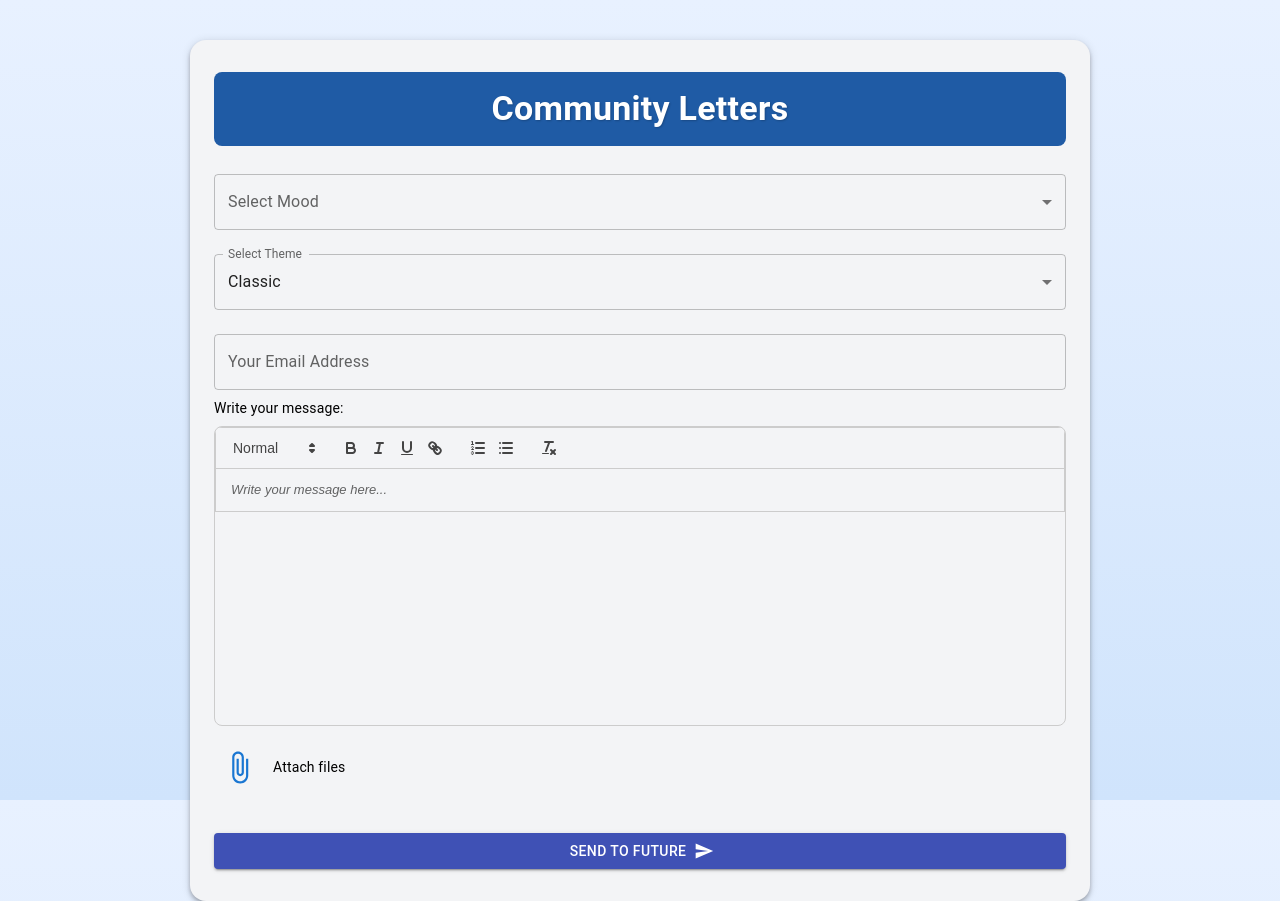
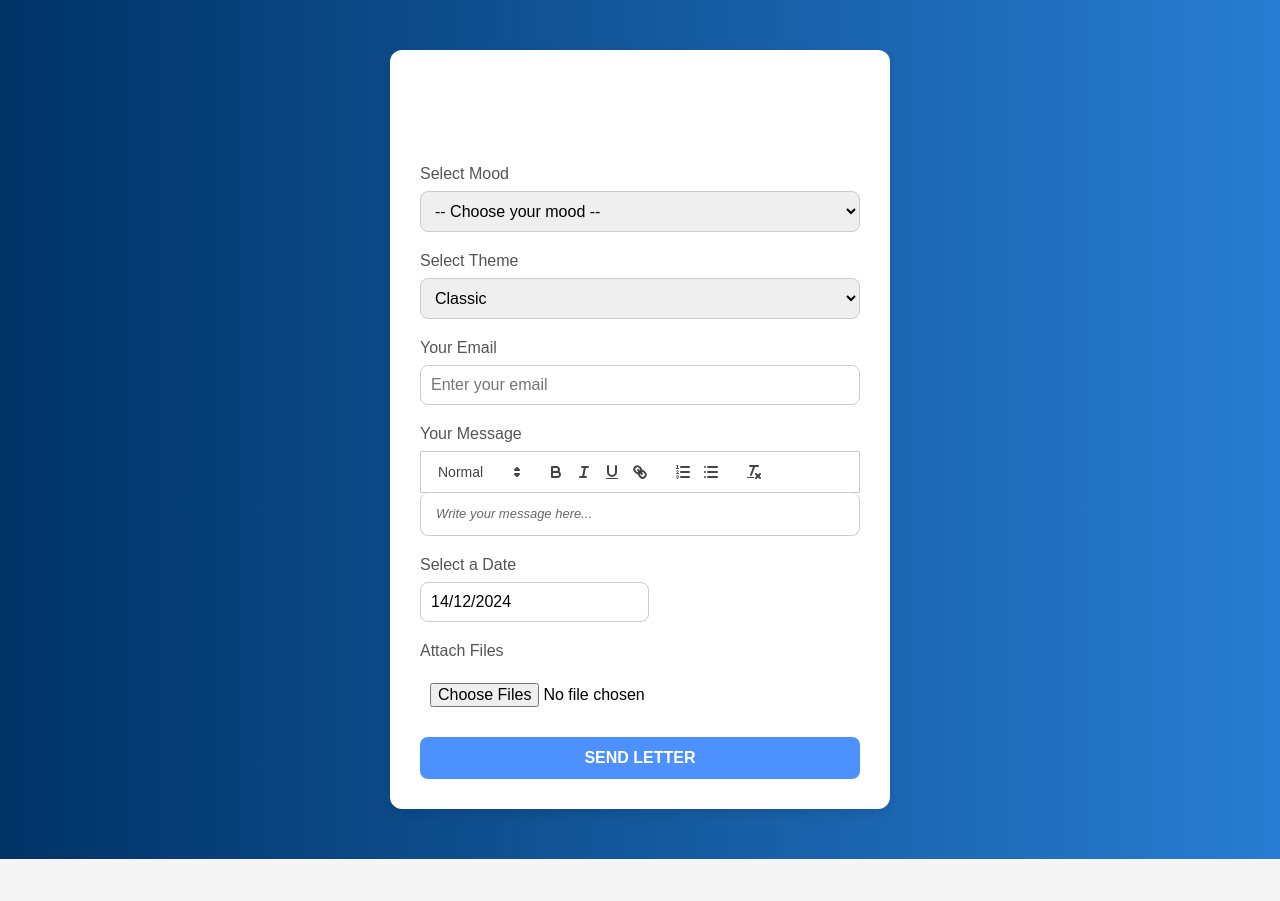
Before and after one commit to vecodesh/Time-Capsule, a React (Create React App) app in the folder my-react-app/: page /write-letter in a window 1280 px wide. After the commit the page ends 859 px from the top, so only its background shows below. Built offline with nearby package versions, Linux system fonts and the light colour scheme.

Commit message:
Added date picker in letter writer and made some change in css and community page error correction

```diff
--- a/my-react-app/package.json
+++ b/my-react-app/package.json
@@ -8,7 +8,9 @@
     "@mui/icons-material": "^6.2.0",
     "@mui/material": "^6.2.0",
     "cra-template": "1.2.0",
+    "date-fns": "^4.1.0",
     "react": "^18.3.1",
+    "react-datepicker": "^7.5.0",
     "react-dom": "^18.3.1",
     "react-icons": "^5.4.0",
     "react-quill": "^2.0.0",
--- a/my-react-app/src/App.js
+++ b/my-react-app/src/App.js
@@ -6,7 +6,8 @@ import SignupPage from "./components/SignupPage";
 import HomePage from "./components/HomePage";
 import WriteLetter from "./components/WriteLetter";
 import Achievements from "./components/Achievements";
-import "./App.css";
+import CommunityPage from "./components/CommunityPage";
+import "./App.css";  // Import main CSS for App
 
 const App = () => {
   return (
@@ -18,6 +19,7 @@ const App = () => {
               <Route path="/home" element={<HomePage />} />
               <Route path="/write-letter" element={<WriteLetter />} />
               <Route path="/achievements" element={<Achievements />} />
+              <Route path="/community" element={<CommunityPage />} />
           </Routes>
       </Router>
   );
--- a/my-react-app/src/components/CommunityPage.js
+++ b/my-react-app/src/components/CommunityPage.js
@@ -12,8 +12,8 @@ const CommunityPage = () => {
 
             const generatedLetters = data.results.map((user, index) => ({
                 id: index + 1,
-                userName: `${user.name.first} ${user.name.last}`,
-                snippet: `Stay positive and keep striving! - ${user.name.first}`,
+                userName: `${user.name.first} ${user.name.last}`, // Fixed
+                snippet: `Stay positive and keep striving! - ${user.name.first}`, // Fixed
                 profilePic: user.picture.thumbnail,
             }));
 
--- a/my-react-app/src/components/WriteLetter.css
+++ b/my-react-app/src/components/WriteLetter.css
@@ -1,26 +1,137 @@
-/* General Styles */
-body {
-    margin: 0;
-    padding: 0;
-    background: linear-gradient(to right, #4b7fd2, #5177de);
-    font-family: "Roboto", Arial, sans-serif; /* Fallback to system fonts */
+
+/* === Container === */
+.community-container {
+  display: flex;
+  justify-content: center;
+  align-items: center;
+  width: 100%;
+  max-width: 100vw;
+  padding: 20px; /* Prevents content from touching the edges */
 }
 
-  .letter-container {
-    animation: fadeIn 1s ease-in-out;
+/* === Form Styling === */
+.community-form {
+  background-color: #ffffff; /* White background */
+  border-radius: 12px; /* Rounded corners */
+  box-shadow: 0 4px 10px rgba(0, 0, 0, 0.1); /* Subtle shadow */
+  padding: 30px;
+  max-width: 500px; /* Form width */
+  width: 100%;
+  animation: fadeIn 0.6s ease-in-out; /* Fade-in animation */
 }
 
-  .custom-title {
-    text-shadow: 1px 1px 2px rgba(0, 0, 0, 0.2);
+/* === Header === */
+.community-header {
+  font-size: 1.8rem;
+  text-align: center;
+  margin-bottom: 20px;
+  color: #333333;
+  font-weight: bold;
 }
 
-  /* Animations */
+/* === Form Group === */
+.form-group {
+  margin-bottom: 20px;
+}
+
+label {
+  display: block;
+  margin-bottom: 8px;
+  color: #555555;
+  font-weight: 500;
+}
+
+/* === Input Fields === */
+input,
+select,
+.react-datepicker__input-container input,
+textarea {
+  width: 100%;
+  padding: 10px;
+  border: 1px solid #cccccc;
+  border-radius: 8px;
+  font-size: 1rem;
+  transition: all 0.3s ease-in-out;
+  box-sizing: border-box;
+}
+
+input:focus,
+select:focus,
+textarea:focus {
+  outline: none;
+  border-color: #4c91ff; /* Highlight color */
+  box-shadow: 0 0 4px rgba(76, 145, 255, 0.5);
+}
+
+/* === File Input === */
+input[type="file"] {
+  border: none;
+  margin-top: 5px;
+}
+
+/* === ReactQuill Container === */
+.ql-container {
+  border: 1px solid #cccccc;
+  border-radius: 8px;
+  transition: all 0.3s ease-in-out;
+}
+
+.ql-container:focus-within {
+  border-color: #4c91ff;
+  box-shadow: 0 0 4px rgba(76, 145, 255, 0.5);
+}
+
+/* === Button Styling === */
+button {
+  width: 100%;
+  padding: 12px;
+  font-size: 1rem;
+  color: #ffffff;
+  background-color: #4c91ff;
+  border: none;
+  border-radius: 8px;
+  cursor: pointer;
+  font-weight: bold;
+  text-transform: uppercase;
+  transition: background-color 0.3s ease-in-out, transform 0.2s ease-in-out;
+}
+
+button:hover {
+  background-color: #2b6ed8;
+  transform: translateY(-2px); /* Button lift effect */
+}
+
+/* === Error Messages === */
+.error {
+  color: #ff4d4d;
+  font-size: 0.9rem;
+  margin-top: 5px;
+}
+
+/* === Responsive Design === */
+@media (max-width: 768px) {
+  .community-form {
+    padding: 20px;
+    max-width: 90%;
+  }
+}
+
+@media (max-width: 480px) {
+  .community-header {
+    font-size: 1.5rem;
+  }
+  button {
+    font-size: 0.9rem;
+  }
+}
+
+/* === Animation === */
 @keyframes fadeIn {
-    0% {
+  from {
     opacity: 0;
     transform: translateY(-20px);
   }
-    100% {
+  to {
     opacity: 1;
     transform: translateY(0);
   }
--- a/my-react-app/src/components/WriteLetter.js
+++ b/my-react-app/src/components/WriteLetter.js
@@ -1,52 +1,36 @@
 import React, { useState } from "react";
-import {
-  Container,
-  Box,
-  Typography,
-  TextField,
-  Button,
-  Select,
-  MenuItem,
-  InputLabel,
-  FormControl,
-  IconButton,
-} from "@mui/material";
-import AttachFileIcon from "@mui/icons-material/AttachFile";
-import SendIcon from "@mui/icons-material/Send";
 import ReactQuill from "react-quill";
 import "react-quill/dist/quill.snow.css";
-import "./WriteLetter.css";
+import "react-quill/dist/quill.bubble.css";
+import DatePicker from "react-datepicker";
+import "react-datepicker/dist/react-datepicker.css";
+import "./WriteLetter.css"; // Your provided CSS
 
 const WriteLetter = () => {
   const [mood, setMood] = useState("");
-  const [theme, setTheme] = useState("classic");
+  const [theme, setTheme] = useState("snow");
   const [message, setMessage] = useState("");
   const [email, setEmail] = useState("");
   const [attachments, setAttachments] = useState([]);
+  const [selectedDate, setSelectedDate] = useState(new Date()); // Date picker state
   const [errors, setErrors] = useState({});
 
   const handleMoodChange = (e) => setMood(e.target.value);
   const handleThemeChange = (e) => setTheme(e.target.value);
-  const handleMessageChange = (value) => setMessage(value); // Updated for Quill editor
+  const handleMessageChange = (value) => setMessage(value);
   const handleEmailChange = (e) => setEmail(e.target.value);
   const handleAttachmentChange = (e) =>
     setAttachments([...attachments, ...e.target.files]);
+  const handleDateChange = (date) => setSelectedDate(date);
 
-  const isValidEmail = (email) => {
-    const regex = /^[^\s@]+@[^\s@]+\.[^\s@]+$/;
-    return regex.test(email);
-  };
+  const isValidEmail = (email) => /^[^\s@]+@[^\s@]+\.[^\s@]+$/.test(email);
 
   const validateForm = () => {
     const newErrors = {};
     if (!mood) newErrors.mood = "Please select a mood.";
-    if (!theme) newErrors.theme = "Please select a theme.";
     if (!message.trim()) newErrors.message = "Message cannot be empty.";
-    if (!email) {
-      newErrors.email = "Email is required.";
-    } else if (!isValidEmail(email)) {
-      newErrors.email = "Please enter a valid email address.";
-    }
+    if (!email) newErrors.email = "Email is required.";
+    else if (!isValidEmail(email)) newErrors.email = "Invalid email address.";
     return newErrors;
   };
 
@@ -54,8 +38,8 @@ const WriteLetter = () => {
     e.preventDefault();
     const validationErrors = validateForm();
     if (Object.keys(validationErrors).length === 0) {
-      console.log({ mood, theme, message, email, attachments });
       alert("Letter submitted successfully!");
+      console.log({ mood, theme, message, email, selectedDate, attachments });
       setErrors({});
     } else {
       setErrors(validationErrors);
@@ -63,136 +47,82 @@ const WriteLetter = () => {
   };
 
   return (
-    <Container
-      maxWidth="md"
-      className="letter-container"
-      sx={{
-        mt: 5,
-        mb: 0,
-        p: 4,
-        borderRadius: 4,
-        boxShadow: 4,
-        backgroundColor: "#f3f4f6",
-        fontFamily: '"Roboto", Arial, sans-serif',
-      }}
-    >
-      <Typography
-        variant="h4"
-        className="custom-title"
-        gutterBottom
-        textAlign="center"
-        color="#fff"
-        sx={{
-          backgroundColor: "#1f5ba5",
-          borderRadius: "8px",
-          p: 2,
-          fontWeight: "bold",
-          fontFamily: '"Roboto", Arial, sans-serif',
-        }}
-      >
-        Community Letters
-      </Typography>
-      <Box component="form" onSubmit={handleSubmit} className="form-animate">
-        <FormControl fullWidth margin="normal" error={!!errors.mood}>
-          <InputLabel>Select Mood</InputLabel>
-          <Select value={mood} onChange={handleMoodChange} label="Select Mood">
-            <MenuItem value="">Choose your mood</MenuItem>
-            <MenuItem value="happy">Happy</MenuItem>
-            <MenuItem value="excited">Excited</MenuItem>
-            <MenuItem value="reflective">Reflective</MenuItem>
-          </Select>
-          {errors.mood && (
-            <Typography color="error" variant="caption">
-              {errors.mood}
-            </Typography>
-          )}
-        </FormControl>
+    <div className="community-container">
+      <form className="community-form" onSubmit={handleSubmit}>
+        <h2 className="community-header">Write Your Letter</h2>
 
-        <FormControl fullWidth margin="normal" error={!!errors.theme}>
-          <InputLabel>Select Theme</InputLabel>
-          <Select value={theme} onChange={handleThemeChange} label="Select Theme">
-            <MenuItem value="classic">Classic</MenuItem>
-            <MenuItem value="futuristic">Futuristic</MenuItem>
-            <MenuItem value="scrapbook">Scrapbook</MenuItem>
-          </Select>
-          {errors.theme && (
-            <Typography color="error" variant="caption">
-              {errors.theme}
-            </Typography>
-          )}
-        </FormControl>
+        <div className="form-group">
+          <label htmlFor="mood">Select Mood</label>
+          <select id="mood" value={mood} onChange={handleMoodChange}>
+            <option value="">-- Choose your mood --</option>
+            <option value="happy">Happy</option>
+            <option value="excited">Excited</option>
+            <option value="reflective">Reflective</option>
+          </select>
+          {errors.mood && <p className="error">{errors.mood}</p>}
+        </div>
 
-        <TextField
-          label="Your Email Address"
-          variant="outlined"
-          fullWidth
-          margin="normal"
+        <div className="form-group">
+          <label htmlFor="theme">Select Theme</label>
+          <select id="theme" value={theme} onChange={handleThemeChange}>
+            <option value="snow">Classic</option>
+            <option value="bubble">Futuristic</option>
+          </select>
+        </div>
+
+        <div className="form-group">
+          <label htmlFor="email">Your Email</label>
+          <input
+            type="email"
+            id="email"
             value={email}
             onChange={handleEmailChange}
-          error={!!errors.email}
-          helperText={errors.email}
+            placeholder="Enter your email"
           />
+          {errors.email && <p className="error">{errors.email}</p>}
+        </div>
 
-        <Typography variant="body2" sx={{ mb: 1 }}>
-          Write your message:
-        </Typography>
-        <Box
-          sx={{
-            minHeight: "300px",
-            maxHeight: "400px",
-            overflow: "auto",
-            border: "1px solid #ccc",
-            borderRadius: "8px",
-          }}
-        >
+        <div className="form-group">
+          <label htmlFor="message">Your Message</label>
           <ReactQuill
+            id="message"
             value={message}
             onChange={handleMessageChange}
-            theme="snow"
+            theme={theme}
             placeholder="Write your message here..."
           />
-        </Box>
-        {errors.message && (
-          <Typography color="error" variant="caption">
-            {errors.message}
-          </Typography>
-        )}
+          {errors.message && <p className="error">{errors.message}</p>}
+        </div>
 
-        <Box display="flex" alignItems="center" marginY={2}>
-          <IconButton color="primary" component="label">
-            <AttachFileIcon fontSize="large" />
+        <div className="form-group">
+          <label htmlFor="date">Select a Date</label>
+          <DatePicker
+            id="date"
+            selected={selectedDate}
+            onChange={handleDateChange}
+            dateFormat="dd/MM/yyyy"
+            className="react-datepicker__input-container"
+          />
+        </div>
+
+        <div className="form-group">
+          <label htmlFor="attachments">Attach Files</label>
           <input
             type="file"
-              hidden
+            id="attachments"
             multiple
             onChange={handleAttachmentChange}
           />
-          </IconButton>
-          <Typography variant="body2" marginLeft={1}>
-            {attachments.length > 0
-              ? `${attachments.length} file(s) attached`
-              : "Attach files"}
-          </Typography>
-        </Box>
+          {attachments.length > 0 && (
+            <p>{attachments.length} file(s) selected</p>
+          )}
+        </div>
 
-        <Button
-          type="submit"
-          variant="contained"
-          endIcon={<SendIcon />}
-          fullWidth
-          sx={{
-            mt: 3,
-            backgroundColor: "#3f51b5",
-            color: "#fff",
-            "&:hover": { backgroundColor: "#303f9f" },
-            fontFamily: '"Roboto", Arial, sans-serif',
-          }}
-        >
-          Send to Future
-        </Button>
-      </Box>
-    </Container>
+        <button type="submit">Send Letter</button>
+      </form>
+    </div>
   );
+
 };
 
 export default WriteLetter;
```
Also changed, not shown: my-react-app/src/components/CommunityPage.css (line endings or trailing spaces), 1 other file (tests, documents, lock files or other folders). Lines whose indentation alone changed are shown as unchanged.
